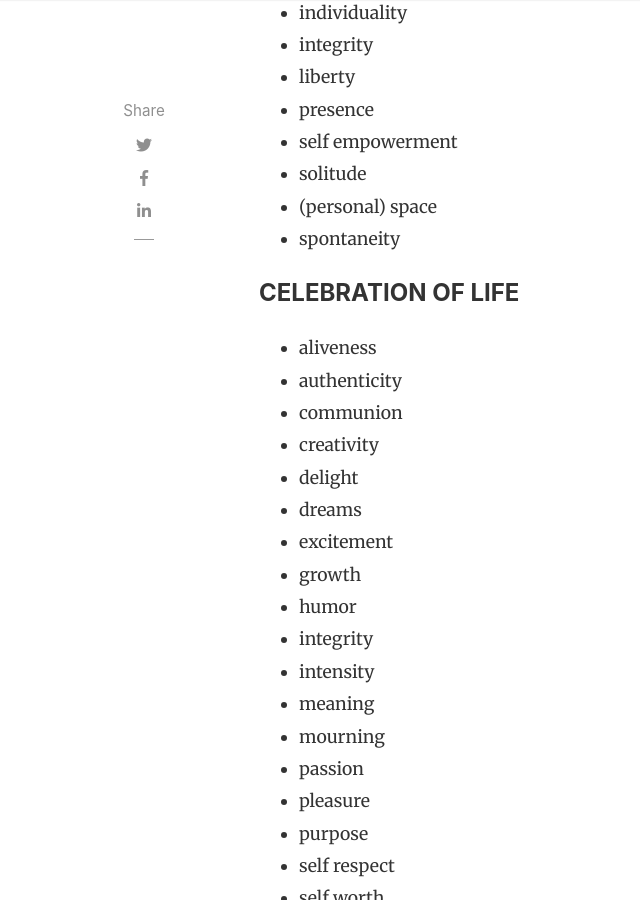
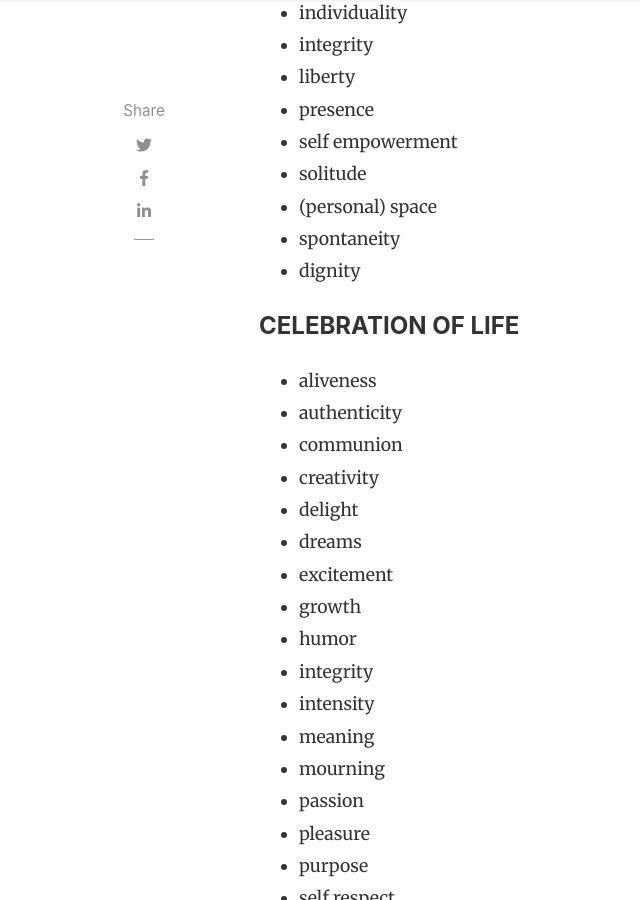
Before and after one commit to seedsofalternative/seedsofalternative.github.io, a Jekyll site: the page built from _posts/2025-07-30-emotions-and-needs.md, in a window 1280 px wide and 900 px high, scrolled down 18801 px. Shown: the whole window, without its empty margins (26-666 px from the left). Built offline with Jekyll 4.4.1, drawn with Linux system fonts in a browser that asks for light colours; nearby versions of some CDN libraries; comment, search, counter and statistics services are not loaded.

Commit message:
added to needs and emotions

```diff
--- a/_posts/2025-07-30-emotions-and-needs.md
+++ b/_posts/2025-07-30-emotions-and-needs.md
@@ -534,6 +534,7 @@ Another core concept of Nonviolent Communication is being able to express your n
 - solitude
 - (personal) space
 - spontaneity
+- dignity
 
 #### CELEBRATION OF LIFE
 - aliveness
```
